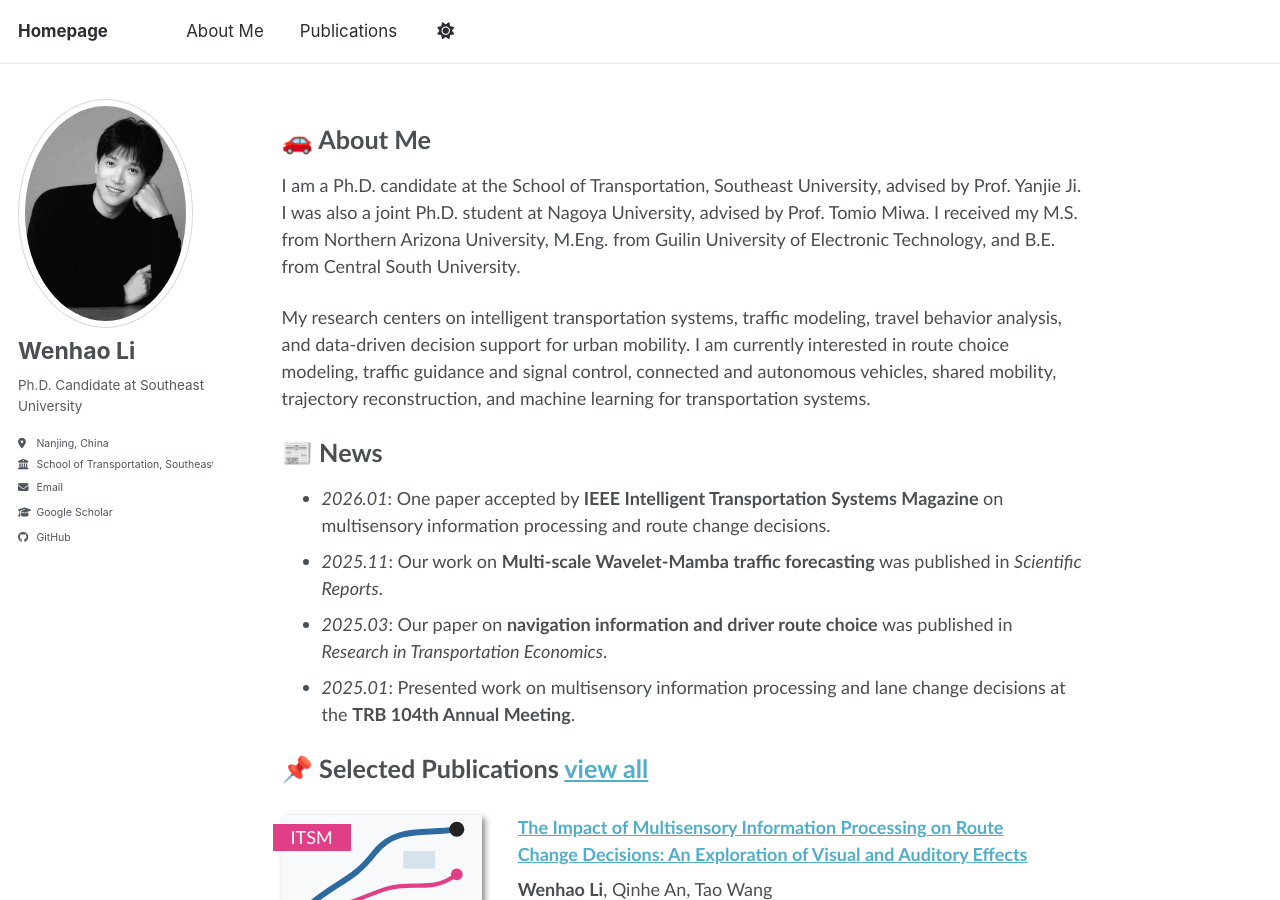
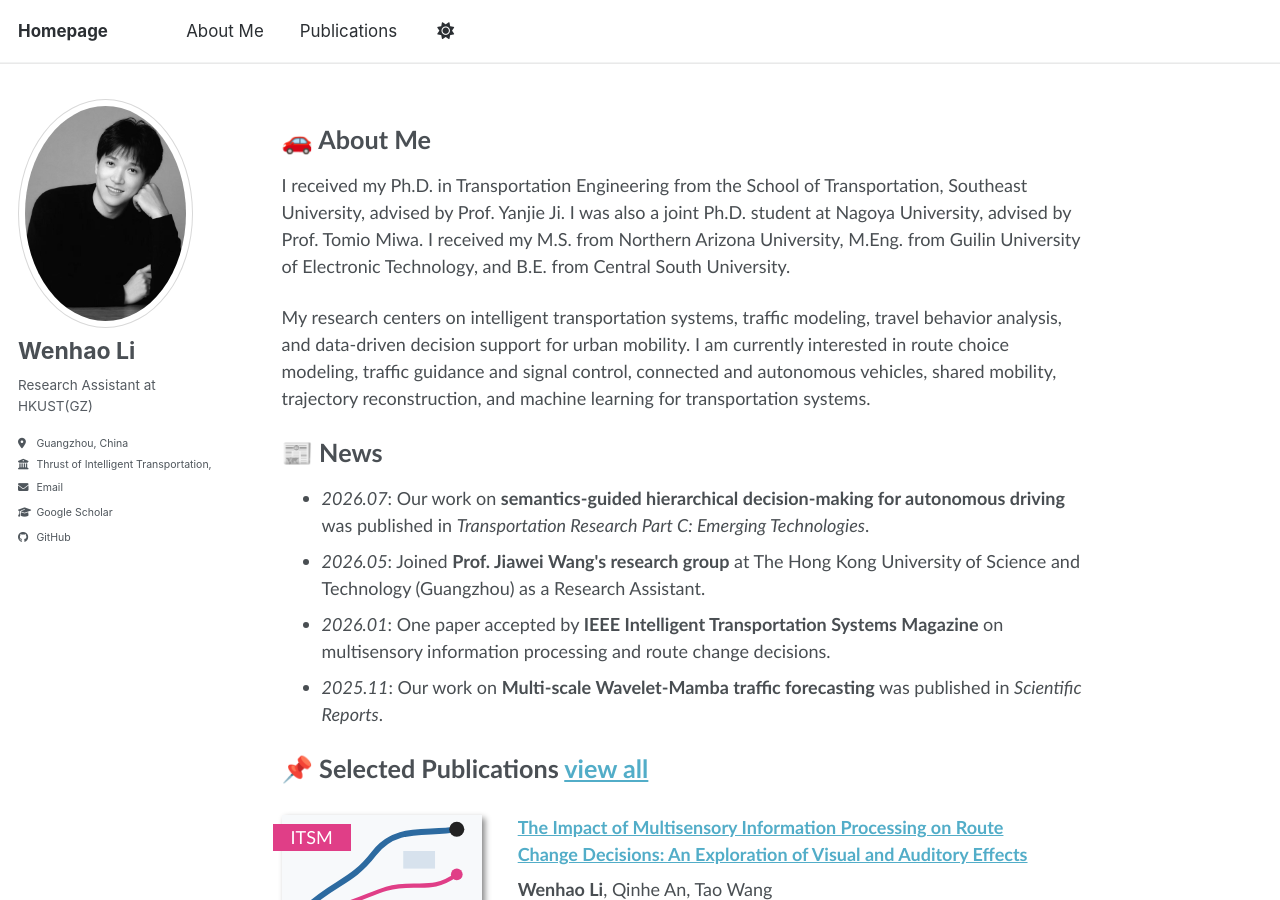
Before and after one commit to lwhgxnn/lwhgxnn.github.io, a Jekyll site: the page built from _pages/about.md, in a window 1280 px wide and 900 px high. Built offline with Jekyll 4.4.1, drawn with Linux system fonts in a browser that asks for light colours; a script bundle is joined from its source files by our own code; library files that are not in the unit come from our copies; some of the changed text lies outside the part shown.

Commit message:
Update profile and publication status
Refresh the homepage profile, news, publication statuses, and configurable item limits.

```diff
--- a/_config.yml
+++ b/_config.yml
@@ -12,11 +12,16 @@
 title                    : "Wenhao Li"
 title_separator          : "-"
 name                     : &name "Wenhao Li"
-description              : &description "Academic homepage of Wenhao Li, Ph.D. candidate in Transportation Engineering at Southeast University."   # Update this with a general description of your site, this is the default if not overridden by a page
+description              : &description "Academic homepage of Wenhao Li, Ph.D. in Transportation Engineering and Research Assistant at HKUST(GZ)."   # Update this with a general description of your site, this is the default if not overridden by a page
 url                      : https://liwenhao061.github.io # The base hostname & protocol for your site e.g. "https://[your GitHub username].github.io",
                                                            # or if you already have some other page hosted on Github then use "https://[your GitHub username].github.io/[Your Repo Name]"
 baseurl                  : "" # the subpath of your site, e.g. "/blog"
 repository               : "liwenhao061/liwenhao061.github.io"
+
+# Homepage Content
+homepage:
+  news_limit                 : 4
+  selected_publications_limit: 5
 
 # Site Author - The following control what appear as part of the author content on the side bar.
 #               If a field is blank the icon and link will not appear, otherwise it will be shown.
@@ -26,9 +31,9 @@
   avatar           : "wenhao-li-profile.jpg"
   name             : "Wenhao Li"
   pronouns         : # example: "she/her"
-  bio              : "Ph.D. Candidate at Southeast University"
-  location         : "Nanjing, China"
-  employer         : "School of Transportation, Southeast University"
+  bio              : "Research Assistant at HKUST(GZ)"
+  location         : "Guangzhou, China"
+  employer         : "Thrust of Intelligent Transportation, HKUST(GZ)"
   uri              : # URL
   email            : "liwenhao@seu.edu.cn"
 
--- /dev/null
+++ b/_data/homepage.yml
@@ -0,0 +1,54 @@
+news:
+  - date: "2026.07"
+    text: "Our work on <strong>semantics-guided hierarchical decision-making for autonomous driving</strong> was published in <em>Transportation Research Part C: Emerging Technologies</em>."
+  - date: "2026.05"
+    text: "Joined <strong>Prof. Jiawei Wang's research group</strong> at The Hong Kong University of Science and Technology (Guangzhou) as a Research Assistant."
+  - date: "2026.01"
+    text: "One paper accepted by <strong>IEEE Intelligent Transportation Systems Magazine</strong> on multisensory information processing and route change decisions."
+  - date: "2025.11"
+    text: "Our work on <strong>Multi-scale Wavelet-Mamba traffic forecasting</strong> was published in <em>Scientific Reports</em>."
+  - date: "2025.03"
+    text: "Our paper on <strong>navigation information and driver route choice</strong> was published in <em>Research in Transportation Economics</em>."
+  - date: "2025.01"
+    text: "Presented work on multisensory information processing and lane change decisions at the <strong>TRB 104th Annual Meeting</strong>."
+
+selected_publications:
+  - title: "The Impact of Multisensory Information Processing on Route Change Decisions: An Exploration of Visual and Auditory Effects"
+    url: "/publications/"
+    authors: "<strong><u>Wenhao Li</u></strong>, Qinhe An, Tao Wang"
+    venue: "IEEE Intelligent Transportation Systems Magazine, 2026"
+    badge: "ITSM"
+    image: "/images/pub-route-choice.svg"
+    image_alt: "Route choice research thumbnail"
+  - title: "Multi-scale Wavelet-Mamba Framework for Spatiotemporal Traffic Forecasting"
+    url: "https://doi.org/10.1038/s41598-025-29223-8"
+    authors: "<strong><u>Wenhao Li</u></strong>, Jiale Song, Pengying Ouyang, et al."
+    venue: "Scientific Reports, 2025"
+    badge: "Sci Rep"
+    image: "/images/pub-forecasting.svg"
+    image_alt: "Traffic forecasting research thumbnail"
+    doi: "https://doi.org/10.1038/s41598-025-29223-8"
+  - title: "Enhanced Navigational Insights and Their Impact on Driver Route Choice: A Hybrid Utility-Regret Analysis with Heterogeneity"
+    url: "https://doi.org/10.1016/j.retrec.2025.101539"
+    authors: "<strong><u>Wenhao Li</u></strong>, Qinhe An, Yanjie Ji"
+    venue: "Research in Transportation Economics, 2025"
+    badge: "RTE"
+    image: "/images/pub-navigation.svg"
+    image_alt: "Navigation information research thumbnail"
+    doi: "https://doi.org/10.1016/j.retrec.2025.101539"
+  - title: "An Innovative Supervised Learning Structure for Trajectory Reconstruction of Sparse LPR Data"
+    url: "https://doi.org/10.1007/s11116-022-10320-w"
+    authors: "<strong><u>Wenhao Li</u></strong>, Chengkun Liu, Tao Wang, Yanjie Ji"
+    venue: "Transportation, 2024"
+    badge: "Transportation"
+    image: "/images/pub-trajectory.svg"
+    image_alt: "Trajectory reconstruction research thumbnail"
+    doi: "https://doi.org/10.1007/s11116-022-10320-w"
+  - title: "Modelling Autonomous Vehicle Parking: An Agent-based Simulation Approach"
+    url: "https://doi.org/10.1049/itr2.12506"
+    authors: "<strong><u>Wenhao Li</u></strong>, Yewen Jia, Yanjie Ji, Phil Blythe, Shuo Li"
+    venue: "IET Intelligent Transport Systems, 2024"
+    badge: "IET ITS"
+    image: "/images/pub-parking.svg"
+    image_alt: "Autonomous vehicle parking research thumbnail"
+    doi: "https://doi.org/10.1049/itr2.12506"
--- a/_pages/about.md
+++ b/_pages/about.md
@@ -10,108 +10,40 @@
 
 <h1 id="about-me">&#128663; About Me</h1>
 
-I am a Ph.D. candidate at the School of Transportation, Southeast University, advised by Prof. Yanjie Ji. I was also a joint Ph.D. student at Nagoya University, advised by Prof. Tomio Miwa. I received my M.S. from Northern Arizona University, M.Eng. from Guilin University of Electronic Technology, and B.E. from Central South University.
+I received my Ph.D. in Transportation Engineering from the School of Transportation, Southeast University, advised by Prof. Yanjie Ji. I was also a joint Ph.D. student at Nagoya University, advised by Prof. Tomio Miwa. I received my M.S. from Northern Arizona University, M.Eng. from Guilin University of Electronic Technology, and B.E. from Central South University.
 
 My research centers on intelligent transportation systems, traffic modeling, travel behavior analysis, and data-driven decision support for urban mobility. I am currently interested in route choice modeling, traffic guidance and signal control, connected and autonomous vehicles, shared mobility, trajectory reconstruction, and machine learning for transportation systems.
 
 <h1 id="news">&#128240; News</h1>
 
-- *2026.01*: One paper accepted by **IEEE Intelligent Transportation Systems Magazine** on multisensory information processing and route change decisions.
-- *2025.11*: Our work on **Multi-scale Wavelet-Mamba traffic forecasting** was published in *Scientific Reports*.
-- *2025.03*: Our paper on **navigation information and driver route choice** was published in *Research in Transportation Economics*.
-- *2025.01*: Presented work on multisensory information processing and lane change decisions at the **TRB 104th Annual Meeting**.
+{% assign news_limit = site.homepage.news_limit | default: 4 %}
+<ul>
+{% for item in site.data.homepage.news limit: news_limit %}
+  <li><em>{{ item.date }}</em>: {{ item.text }}</li>
+{% endfor %}
+</ul>
 
 <h1 id="selected-publications">&#128204; Selected Publications <a href="/publications/">view all</a></h1>
 
+{% assign publications_limit = site.homepage.selected_publications_limit | default: 5 %}
+{% for publication in site.data.homepage.selected_publications limit: publications_limit %}
 <div class="paper-box">
   <div class="paper-box-image">
     <div>
-      <div class="badge">ITSM</div>
-      <img src="/images/pub-route-choice.svg" alt="Route choice research thumbnail" width="100%" draggable="false" />
+      <div class="badge">{{ publication.badge }}</div>
+      <img src="{{ publication.image | relative_url }}" alt="{{ publication.image_alt }}" width="100%" draggable="false" />
     </div>
   </div>
   <div class="paper-box-text">
-    <p><a href="/publications/">The Impact of Multisensory Information Processing on Route Change Decisions: An Exploration of Visual and Auditory Effects</a></p>
-    <p><strong><u>Wenhao Li</u></strong>, Qinhe An, Tao Wang</p>
-    <p>IEEE Intelligent Transportation Systems Magazine, 2026</p>
+    <p><a href="{{ publication.url }}">{{ publication.title }}</a></p>
+    <p>{{ publication.authors }}</p>
+    <p>{{ publication.venue }}</p>
+    {% if publication.doi %}
+    <p><a href="{{ publication.doi }}" class="btn" role="button">DOI</a></p>
+    {% endif %}
   </div>
 </div>
-
-<div class="paper-box">
-  <div class="paper-box-image">
-    <div>
-      <div class="badge">Sci Rep</div>
-      <img src="/images/pub-forecasting.svg" alt="Traffic forecasting research thumbnail" width="100%" draggable="false" />
-    </div>
-  </div>
-  <div class="paper-box-text">
-    <p><a href="https://doi.org/10.1038/s41598-025-29223-8">Multi-scale Wavelet-Mamba Framework for Spatiotemporal Traffic Forecasting</a></p>
-    <p><strong><u>Wenhao Li</u></strong>, Jiale Song, Pengying Ouyang, et al.</p>
-    <p>Scientific Reports, 2025</p>
-    <p><a href="https://doi.org/10.1038/s41598-025-29223-8" class="btn" role="button">DOI</a></p>
-  </div>
-</div>
-
-<div class="paper-box">
-  <div class="paper-box-image">
-    <div>
-      <div class="badge">RTE</div>
-      <img src="/images/pub-navigation.svg" alt="Navigation information research thumbnail" width="100%" draggable="false" />
-    </div>
-  </div>
-  <div class="paper-box-text">
-    <p><a href="https://doi.org/10.1016/j.retrec.2025.101539">Enhanced Navigational Insights and Their Impact on Driver Route Choice: A Hybrid Utility-Regret Analysis with Heterogeneity</a></p>
-    <p><strong><u>Wenhao Li</u></strong>, Qinhe An, Yanjie Ji</p>
-    <p>Research in Transportation Economics, 2025</p>
-    <p><a href="https://doi.org/10.1016/j.retrec.2025.101539" class="btn" role="button">DOI</a></p>
-  </div>
-</div>
-
-<div class="paper-box">
-  <div class="paper-box-image">
-    <div>
-      <div class="badge">Transportation</div>
-      <img src="/images/pub-trajectory.svg" alt="Trajectory reconstruction research thumbnail" width="100%" draggable="false" />
-    </div>
-  </div>
-  <div class="paper-box-text">
-    <p><a href="https://doi.org/10.1007/s11116-022-10320-w">An Innovative Supervised Learning Structure for Trajectory Reconstruction of Sparse LPR Data</a></p>
-    <p><strong><u>Wenhao Li</u></strong>, Chengkun Liu, Tao Wang, Yanjie Ji</p>
-    <p>Transportation, 2024</p>
-    <p><a href="https://doi.org/10.1007/s11116-022-10320-w" class="btn" role="button">DOI</a></p>
-  </div>
-</div>
-
-<div class="paper-box">
-  <div class="paper-box-image">
-    <div>
-      <div class="badge">IET ITS</div>
-      <img src="/images/pub-parking.svg" alt="Autonomous vehicle parking research thumbnail" width="100%" draggable="false" />
-    </div>
-  </div>
-  <div class="paper-box-text">
-    <p><a href="https://doi.org/10.1049/itr2.12506">Modelling Autonomous Vehicle Parking: An Agent-based Simulation Approach</a></p>
-    <p><strong><u>Wenhao Li</u></strong>, Yewen Jia, Yanjie Ji, Phil Blythe, Shuo Li</p>
-    <p>IET Intelligent Transport Systems, 2024</p>
-    <p><a href="https://doi.org/10.1049/itr2.12506" class="btn" role="button">DOI</a></p>
-  </div>
-</div>
-
-<h1 id="honors-and-awards">&#127942; Honors and Awards</h1>
-
-- 2023 Second Prize, 4th **MathorCup** University Mathematical Modeling Challenge, Big Data Track.
-- 2020 Third Prize, 17th **Huawei Cup** China Post-Graduate Mathematical Contest in Modeling.
-- 2020 Honorable Mention, 9th Mathematical China International Contest in Modeling.
-- 2019 Third Prize, 12th Mathematical China Mathematical Modeling Network Challenge.
-- Academic scholarships and undergraduate mathematical modeling awards.
-
-<h1 id="educations">&#127891; Educations</h1>
-
-- *2019.09 - Present*, Ph.D. Candidate, Transportation Engineering, Southeast University, China.
-- *2022.05 - 2023.11*, Joint Ph.D. Student, Transportation Planning, Nagoya University, Japan.
-- *2019.01 - 2021.08*, M.S., Computer Information Technology (Data Analytics), Northern Arizona University, USA.
-- *2016.09 - 2019.06*, M.Eng., Transportation Engineering, Guilin University of Electronic Technology, China.
-- *2012.09 - 2016.06*, B.E., Transportation, Central South University, China.
+{% endfor %}
 
 <h1 id="services">&#129309; Services</h1>
 
```
Also changed, not shown: _pages/publications.html (+11 -6 lines).
